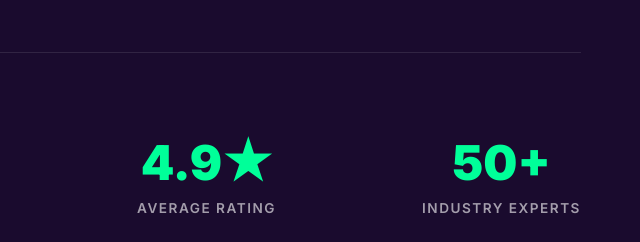
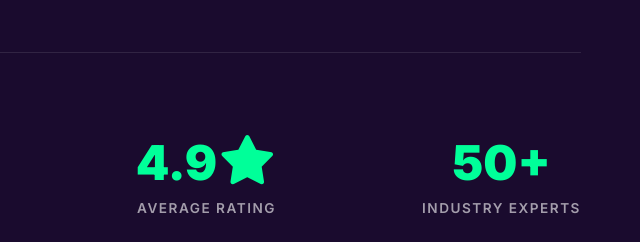
Before and after one commit to TOMAL5085/ASSIGNMENT-002, a plain HTML site: page index.html in a window 1280 px wide. Shown: the part 1360-1602 px from the top of the page, 581-1221 px from the left. Drawn offline with Linux system fonts and the light colour scheme.

Commit message:
Change a small thing

```diff
--- a/index.html
+++ b/index.html
@@ -8,6 +8,7 @@
     <link rel="preconnect" href="https://fonts.gstatic.com" crossorigin>
     <link href="https://fonts.googleapis.com/css2?family=Inter:ital,opsz,wght@0,14..32,100..900;1,14..32,100..900&display=swap" rel="stylesheet">
     <link rel="stylesheet" href="styles/style.css">
+    <link rel="stylesheet" href="https://cdnjs.cloudflare.com/ajax/libs/font-awesome/7.0.1/css/all.min.css" integrity="sha512-2SwdPD6INVrV/lHTZbO2nodKhrnDdJK9/kg2XD1r9uGqPo1cUbujc+IYdlYdEErWNu69gVcYgdxlmVmzTWnetw==" crossorigin="anonymous" referrerpolicy="no-referrer" />
 </head>
 <body class="font-inter">
 
@@ -86,7 +87,7 @@
                 <p class="stat-label">EPISODES PUBLISHED</p>
             </div>
             <div class="stat-card">
-                <h3 class="stat-number">4.9★</h3>
+                <h3 class="stat-number">4.9<i class="fa-solid fa-star"></i></h3>
                 <p class="stat-label">AVERAGE RATING</p>
             </div>
             <div class="stat-card">
```
